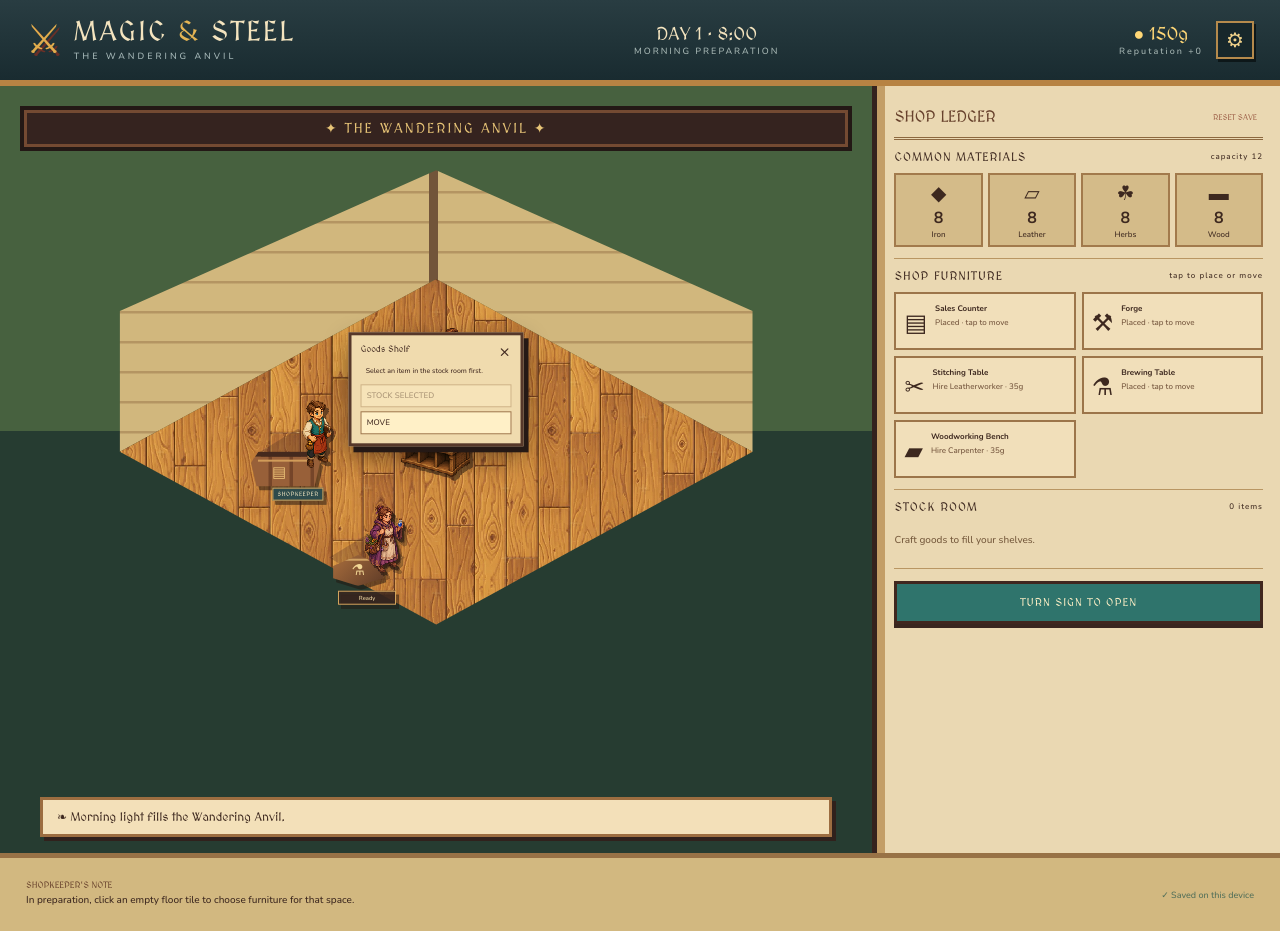
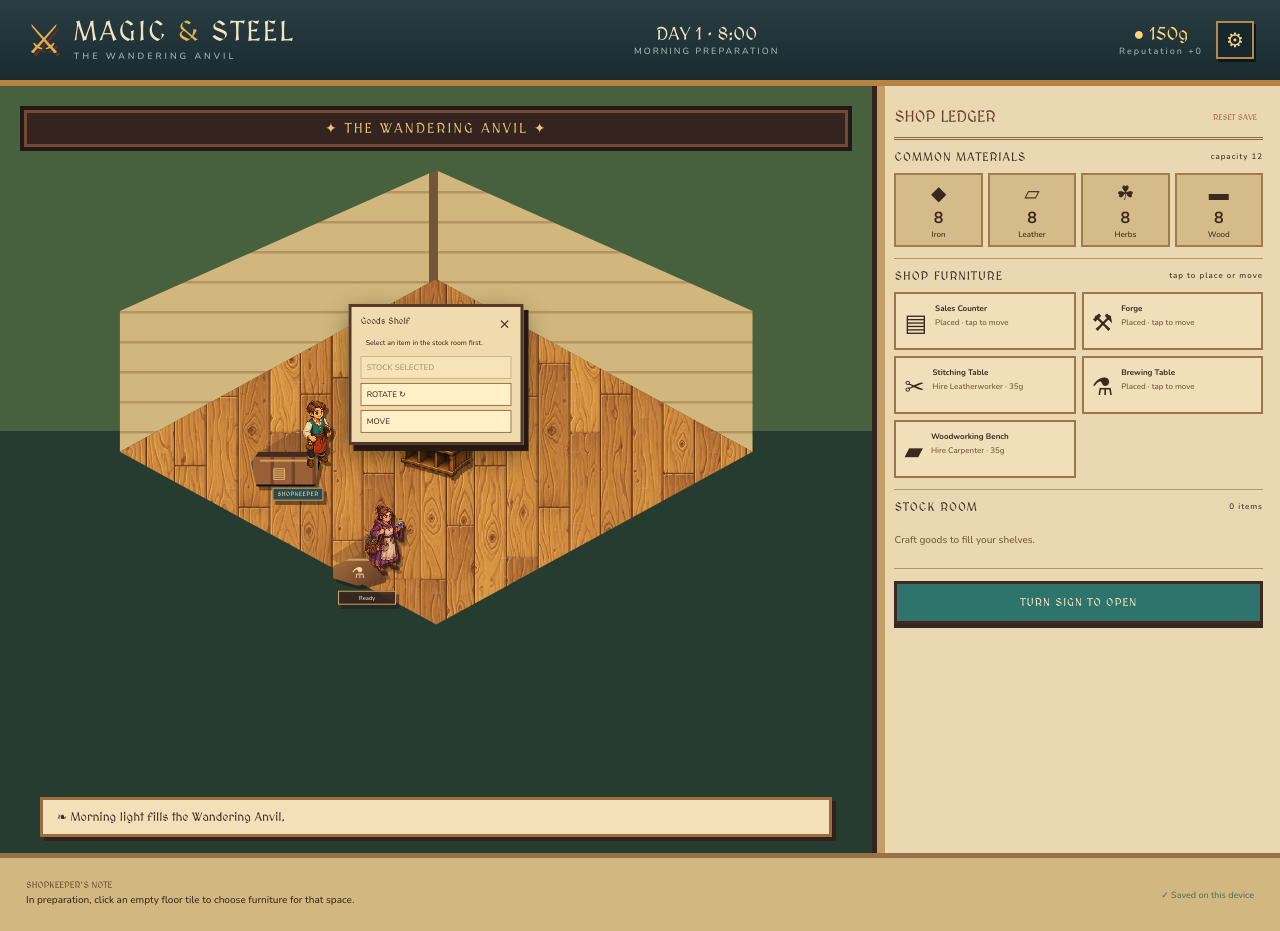
Before and after one commit to Jamvibes/Shop, a React (Vite) app: page / in a window 1280 px wide. Both pictures are taken after a click on the button 436 px from the left and 437 px from the top of the page. Built offline with nearby package versions, Linux system fonts and the light colour scheme.

Commit message:
Add persistent furniture rotation

```diff
--- a/src/main.tsx
+++ b/src/main.tsx
@@ -168,6 +168,11 @@ function App() {
     const product = s.displays[id].product; if (!product || s.phase === 'results') return s
     s.inventory[product]++; s.displays[id].product = null; setNote(`${products[product].name} returned to the stock room.`); return s
   })
+  const rotateFurniture = (id: PlacementId) => update(s => {
+    if (s.phase !== 'prep') { setNote('Furniture can only be rotated during preparation.'); return s }
+    s.furnitureFacing[id] = s.furnitureFacing[id] === 0 ? 1 : 0
+    setNote(`${benchNames[id]} rotated to face the other aisle.`); return s
+  })
   const queue = (p: ProductId) => update(s => {
     const r = products[p], ws = s.workerState[r.worker]
     if (s.placedBenches[r.worker] === null) { setNote(`Place the ${benchNames[r.worker]} first.`); return s }
@@ -222,16 +227,16 @@ function App() {
       <div className="workshops">{workerIds.map(id => {
         const slot = g.placedBenches[id]; if (slot === null) return null
         const w = workers[id], ws = g.workerState[id], job = ws.active && products[ws.active.product], [x, y] = slotPositions[slot]
-        return <div className={`placed-workstation ${worker === id ? 'chosen' : ''}`} style={{ left: `${x}%`, top: `${y}%`, '--coat': w.color } as React.CSSProperties} key={id}>
-          <div className="map-bench" title={benchNames[id]}><span>{w.icon}</span></div>
+        return <div className={`placed-workstation facing-${g.furnitureFacing[id]} ${worker === id ? 'chosen' : ''}`} style={{ left: `${x}%`, top: `${y}%`, '--coat': w.color } as React.CSSProperties} key={id}>
+          <button className="map-bench" title={`Rotate ${benchNames[id]}`} onClick={()=>rotateFurniture(id)} aria-label={`Rotate ${benchNames[id]}`}><span>{w.icon}</span></button>
           <button className="map-worker" onClick={() => setWorker(id)} aria-label={`Select ${w.name} and view recipes`}><img src={`${import.meta.env.BASE_URL}assets/workers/${id}.png`} alt="" draggable="false"/><b>{w.name}</b></button>
           <div className="job-status">{job ? <><span>{job.icon}</span><small>{job.name}</small><div className="progress"><i style={{ width: `${ws.active!.progress / job.ticks * 100}%` }}/></div></> : <small>{ws.queue.length ? `${ws.queue.length} queued` : 'Ready'}</small>}</div>
         </div>
       })}</div>
-      {displayIds.map(id => { const display = g.displays[id]; if(display.slot === null)return null; const [x,y]=slotPositions[display.slot]; return <button key={id} className={`map-display ${id} ${display.product?'stocked':''}`} style={{left:`${x}%`,top:`${y}%`}} onClick={()=>setActiveDisplay(id)} aria-label={`${displayInfo[id].name}${display.product?`, displaying ${products[display.product].name}`:', empty'}`}><img src={`${import.meta.env.BASE_URL}assets/displays/${id}.png`} alt=""/><span className="merchandise-slot">{display.product?products[display.product].icon:''}</span></button> })}
+      {displayIds.map(id => { const display = g.displays[id]; if(display.slot === null)return null; const [x,y]=slotPositions[display.slot]; return <button key={id} className={`map-display facing-${g.furnitureFacing[id]} ${id} ${display.product?'stocked':''}`} style={{left:`${x}%`,top:`${y}%`}} onClick={()=>setActiveDisplay(id)} aria-label={`${displayInfo[id].name}${display.product?`, displaying ${products[display.product].name}`:', empty'}`}><img src={`${import.meta.env.BASE_URL}assets/displays/${id}.png`} alt=""/><span className="merchandise-slot">{display.product?products[display.product].icon:''}</span></button> })}
       {furnitureTile !== null && (()=>{const [x,y]=slotPositions[furnitureTile];return <div className="floor-picker" style={{left:`${x}%`,top:`${y}%`}} role="dialog" aria-label="Choose furniture"><button className="picker-close" onClick={()=>setFurnitureTile(null)}>×</button><b>PLACE FURNITURE</b>{placeableChoices.map(id=><button key={id} onClick={()=>placeBench(furnitureTile,id)}><span>{displayIds.includes(id as DisplayId)?displayInfo[id as DisplayId].icon:id==='shopkeeper'?'▤':workers[id as WorkerId].icon}</span>{benchNames[id]}</button>)}{!placeableChoices.length&&<small>Everything is already placed.</small>}</div>})()}
-      {activeDisplay && g.displays[activeDisplay].slot !== null && (()=>{const display=g.displays[activeDisplay],item=display.product&&products[display.product],slot=display.slot!,[x,y]=slotPositions[slot];return <div className="display-popup" style={{left:`${x}%`,top:`${y}%`}} role="dialog" aria-label={`${displayInfo[activeDisplay].name} controls`}><button className="picker-close" onClick={()=>setActiveDisplay(null)}>×</button><b>{displayInfo[activeDisplay].name}</b>{item?<><em>{item.icon} {item.name}</em><button onClick={()=>{setSelected(display.product);setActiveDisplay(null)}}>OFFER FOR SALE</button><button disabled={g.phase==='results'} onClick={()=>{clearDisplay(activeDisplay);setActiveDisplay(null)}}>RETURN TO STOCK</button></>:<><small>{selected?`Stock with ${products[selected].name}`:'Select an item in the stock room first.'}</small><button disabled={!selected||g.phase==='results'} onClick={()=>{stockDisplay(activeDisplay);setActiveDisplay(null)}}>STOCK SELECTED</button></>}<button disabled={g.phase!=='prep'} onClick={()=>moveDisplay(activeDisplay)}>MOVE</button></div>})()}
-      {g.shopkeeperSlot !== null && (() => { const [x, y] = slotPositions[g.shopkeeperSlot]; return <div className="shopkeeper-station" style={{ left: `${x}%`, top: `${y}%` }}><div className="shop-counter"><span>▤</span></div><img src={`${import.meta.env.BASE_URL}assets/shop/shopkeeper.png`} alt="Shopkeeper" draggable="false"/><small>SHOPKEEPER</small></div> })()}
+      {activeDisplay && g.displays[activeDisplay].slot !== null && (()=>{const display=g.displays[activeDisplay],item=display.product&&products[display.product],slot=display.slot!,[x,y]=slotPositions[slot];return <div className="display-popup" style={{left:`${x}%`,top:`${y}%`}} role="dialog" aria-label={`${displayInfo[activeDisplay].name} controls`}><button className="picker-close" onClick={()=>setActiveDisplay(null)}>×</button><b>{displayInfo[activeDisplay].name}</b>{item?<><em>{item.icon} {item.name}</em><button onClick={()=>{setSelected(display.product);setActiveDisplay(null)}}>OFFER FOR SALE</button><button disabled={g.phase==='results'} onClick={()=>{clearDisplay(activeDisplay);setActiveDisplay(null)}}>RETURN TO STOCK</button></>:<><small>{selected?`Stock with ${products[selected].name}`:'Select an item in the stock room first.'}</small><button disabled={!selected||g.phase==='results'} onClick={()=>{stockDisplay(activeDisplay);setActiveDisplay(null)}}>STOCK SELECTED</button></>}<button disabled={g.phase!=='prep'} onClick={()=>rotateFurniture(activeDisplay)}>ROTATE ↻</button><button disabled={g.phase!=='prep'} onClick={()=>moveDisplay(activeDisplay)}>MOVE</button></div>})()}
+      {g.shopkeeperSlot !== null && (() => { const [x, y] = slotPositions[g.shopkeeperSlot]; return <div className={`shopkeeper-station facing-${g.furnitureFacing.shopkeeper}`} style={{ left: `${x}%`, top: `${y}%` }}><button className="shop-counter" onClick={()=>rotateFurniture('shopkeeper')} aria-label="Rotate Sales Counter"><span>▤</span></button><img src={`${import.meta.env.BASE_URL}assets/shop/shopkeeper.png`} alt="Shopkeeper" draggable="false"/><small>SHOPKEEPER</small></div> })()}
       <div className="roaming-customers" aria-label="Customers in the shop">{g.customers.slice(0, 3).map((c, i) => { const [x, y] = customerPosition(c.id, i); return <button key={c.id} className={`roaming-customer ${i === 0 ? 'requesting' : 'browsing'} ${g.paused ? 'standing' : 'walking'}`} style={{ left: `${x}%`, top: `${y}%` }} title={`${c.name}, ${c.role}`} aria-label={`${c.name}, ${c.role}${i === 0 ? ', waiting at the counter' : ', browsing the shop'}`}><img src={`${import.meta.env.BASE_URL}assets/customers/${c.sprite}.png`} alt="" draggable="false"/>{i === 0 && <span className="request-bubble">{c.kind === 'supplier' ? '📦' : '?'}</span>}<b>{c.name}</b><small>{i === 0 ? c.role : 'Browsing'}</small><i style={{ width: `${c.patience / c.maxPatience * 100}%` }}/></button> })}</div>
       {departure && <div className="departing-customer"><img src={`${import.meta.env.BASE_URL}assets/customers/${departure.sprite}.png`} alt=""/><b>{products[departure.product].icon}</b></div>}
     </div><div className="notice">❧ {placing ? `Placing ${benchNames[placing]} — choose a glowing floor space.` : note}</div></section>
--- a/src/style.css
+++ b/src/style.css
@@ -94,3 +94,7 @@
 .map-display{width:88px;height:82px;padding:0;clip-path:none;background:transparent;transform:translate(-50%,-68%);overflow:visible}.map-display>img{display:block;width:100%;height:100%;object-fit:contain;object-position:center bottom;image-rendering:pixelated;user-select:none}.map-display .merchandise-slot{position:absolute;z-index:2;left:50%;top:39%;transform:translate(-50%,-50%);font-size:22px;filter:drop-shadow(2px 2px #2b1c16)}.map-display.weaponRack .merchandise-slot{top:45%}.map-display.armourStand .merchandise-slot{top:38%;font-size:25px}.map-display.potionDisplay .merchandise-slot{top:45%}
 .floor-picker,.display-popup{position:absolute;z-index:35;width:190px;transform:translate(-50%,8px);padding:9px;background:#f0dbae;border:3px solid #56382a;box-shadow:5px 6px #251915,0 10px 25px #0007;color:#432b22}.floor-picker>b,.display-popup>b{display:block;margin:0 20px 7px 0;font:9px MedievalSharp}.floor-picker>button:not(.picker-close),.display-popup>button:not(.picker-close){width:100%;margin-top:4px;padding:5px;border:1px solid #9c7348;background:#fff0c7;text-align:left;font-size:8px}.floor-picker>button span{display:inline-block;width:25px;font-size:16px}.floor-picker>small,.display-popup>small,.display-popup>em{display:block;padding:5px;font-size:7px;font-style:normal}.picker-close{position:absolute;right:5px;top:4px;border:0;background:transparent;font-size:17px}.display-popup{width:175px;transform:translate(-50%,-105%)}.display-popup>em{background:#d5b77e;font-weight:900}.display-popup button:disabled{opacity:.4}
 @media(max-width:620px){.map-display{transform:translate(-50%,-68%) scale(.76)}.floor-picker,.display-popup{width:158px}.floor-picker{transform:translate(-50%,5px)}.display-popup{transform:translate(-50%,-100%)}}
+
+/* Persisted alternate aisle facing. Only furniture art flips; workers and
+   merchandise remain readable and face the viewer. */
+.map-bench,.shop-counter{pointer-events:auto}.placed-workstation.facing-1 .map-bench{left:auto;right:2px;transform:scaleX(-1)}.map-display.facing-1>img{transform:scaleX(-1)}.shopkeeper-station.facing-1 .shop-counter{transform:scaleX(-1)}.shopkeeper-station.facing-1>img{right:auto;left:-5px}.map-bench:focus-visible,.shop-counter:focus-visible{outline:2px solid #ffe27d;outline-offset:2px}
```
Also changed, not shown: src/game.ts (+6 -3 lines), 1 other file (tests, documents, lock files or other folders).
